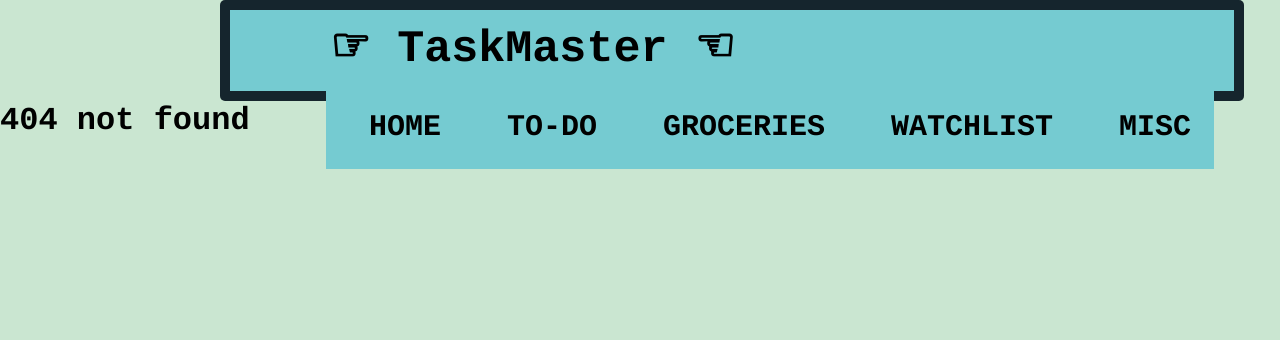
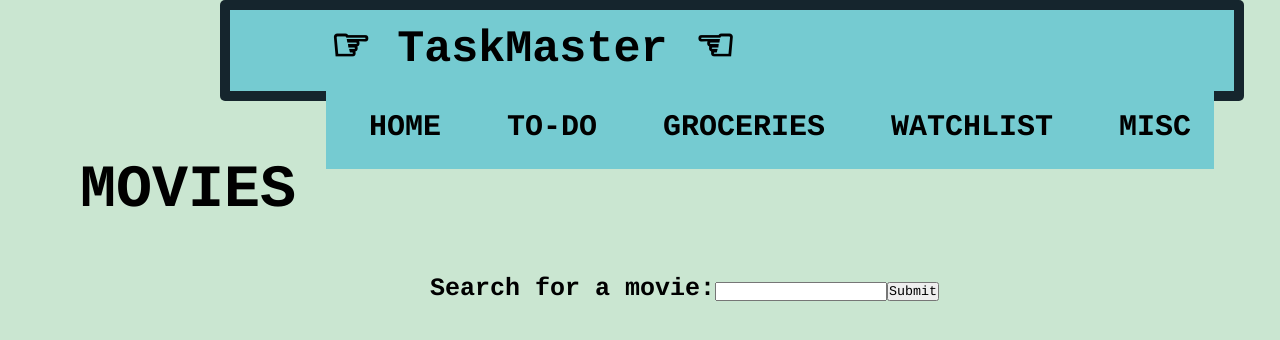
Before and after one commit to perreta/Phase2Project, a React (Create React App) app in the folder task-manager/: page /movieadd in a window 1280 px wide. Before the commit this address had no page. Shown: the top 340 px of the page. Built offline with nearby package versions, Linux system fonts and the light colour scheme.

Commit message:
Working movie search

```diff
--- a/task-manager/db.json
+++ b/task-manager/db.json
@@ -59,12 +59,12 @@
     {
       "id": 2,
       "input": "Dogs",
-      "priority": "medium"
+      "priority": "low"
     },
     {
       "id": 3,
       "input": "Hamsters",
-      "priority": "high"
+      "priority": "low"
     }
   ]
 }
--- a/task-manager/src/Main.js
+++ b/task-manager/src/Main.js
@@ -2,11 +2,28 @@ import GroceryContainer from "./GroceryContainer";
 import ToDoContainer from "./ToDoContainer";
 import MiscContainer from "./MiscContainer";
 import WatchlistContainer from "./WatchlistContainer";
+import MoviesContainer from "./MoviesContainer";
 import Home from "./Home";
 import { Switch, Route } from "react-router-dom";
-import React, { useState } from "react";
+import React, { useState, useEffect } from "react";
 
 function Main () {
+
+    const [moviesToRender, setMoviesToRender] = useState([])
+    const [input, setInput] = useState("");
+
+
+    function handleInputChange(event){
+        setInput(event.target.value)
+    }
+
+    function handleSubmit(e) {
+        e.preventDefault()
+        fetch(`http://www.omdbapi.com/?s=${input}KEYHERE`)
+            .then(res => res.json())
+            .then(json => setMoviesToRender(json.Search))
+    }
+
     return (
         <>
             <Switch>
@@ -22,6 +39,12 @@ function Main () {
                 <Route path="/movies">
                     <WatchlistContainer />
                 </Route>
+                <Route path="/movieadd">
+                    <MoviesContainer
+                        moviesToRender={moviesToRender}
+                        handleSubmit={handleSubmit}
+                        handleInputChange={handleInputChange}/>
+                </Route>
                 <Route exact path="/">
                     <Home />
                 </Route>
--- /dev/null
+++ b/task-manager/src/Movie.js
@@ -0,0 +1,31 @@
+import React, {useState} from "react";
+
+function Movie({title}) {
+
+    function handleClick(){
+        console.log('hi')
+        // const priority = "low"
+        // const newItem = { title, priority }
+        // fetch('http://localhost:8000/watchlist', {
+        //     method: 'POST', headers: {
+        //         'Content-Type': 'application/json'
+        //     }, body: JSON.stringify(newItem)
+        // })
+        // .then(resp => resp.json())
+        // .then(newItemResponse => {
+        //     console.log(newItemResponse)
+        //     setWatchlistArray(prevItems => [newItemResponse, ...prevItems])
+        // })
+    }
+
+  return (
+      <>
+        <h1>
+            {title}
+            <button onClick={handleClick}>add to watchlist</button>
+        </h1>
+    </>
+  );
+}
+
+export default Movie;
--- /dev/null
+++ b/task-manager/src/MovieSearchForm.js
@@ -0,0 +1,16 @@
+import { useState } from "react"
+
+function MovieSearchForm({handleSubmit, handleInputChange}){
+
+    return (
+        <form id="misc-form" onSubmit={handleSubmit}>
+                <label className="labels">
+                    Search for a movie:
+                    <input onChange={handleInputChange} type="text" name="input" />
+                </label>
+                <input type="submit" value="Submit" />
+            </form>
+    )
+}
+
+export default MovieSearchForm
--- /dev/null
+++ b/task-manager/src/MoviesContainer.js
@@ -0,0 +1,26 @@
+import { useState, useEffect } from "react"
+import Movie from "./Movie"
+import MovieSearchForm from "./MovieSearchForm"
+
+
+function MoviesContainer ({moviesToRender, handleSubmit, handleInputChange}) {
+
+    console.log(moviesToRender)
+    return (
+        <>
+           <h1 className="todo">MOVIES</h1>
+           <MovieSearchForm
+                handleSubmit={handleSubmit}
+                handleInputChange={handleInputChange}/>
+           <ul className="movies">
+               {moviesToRender.map((movie) => (
+                   <Movie
+                        key={movie.id}
+                        title={movie.Title}/>
+               ))}
+           </ul>
+        </>
+    )
+}
+
+export default MoviesContainer
```
